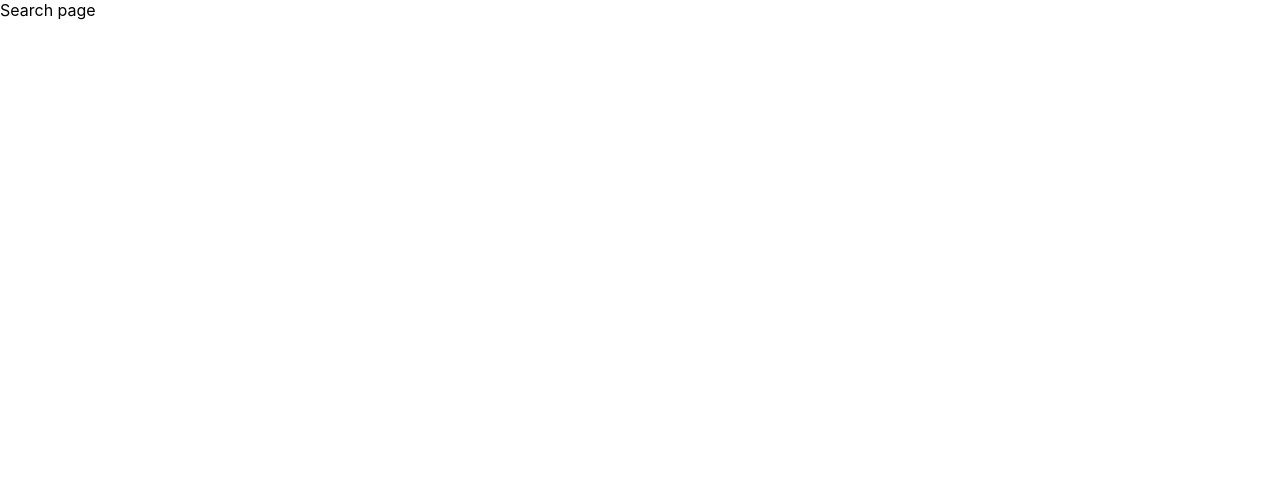
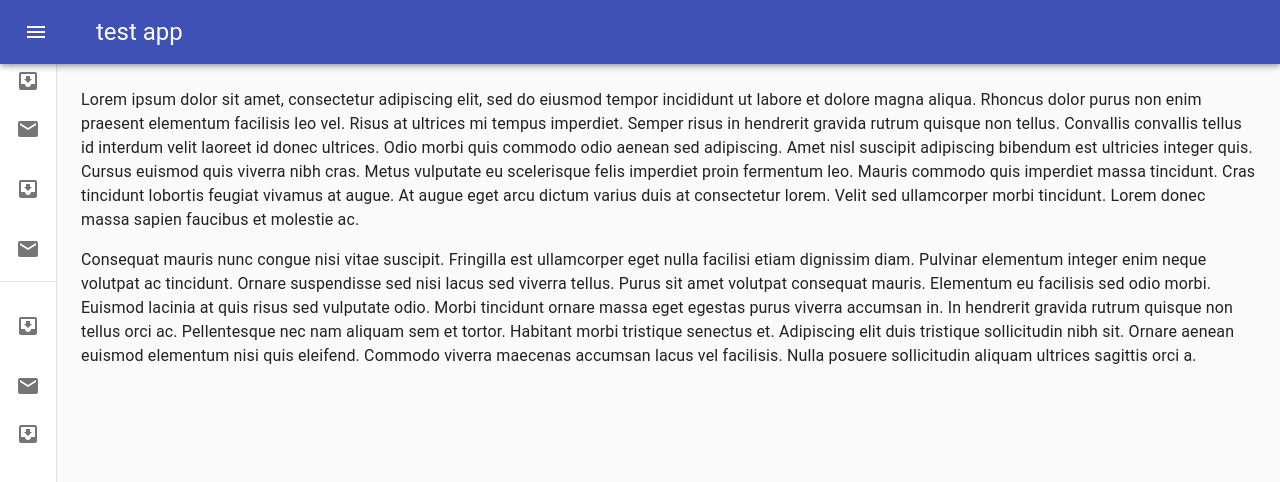
Before and after one commit to ochi-tama/react-test, a React (Create React App) app: page / in a window 1280 px wide. Shown: the top 482 px of the page. Built offline with nearby package versions, Linux system fonts and the light colour scheme.

Commit message:
Mini variant drawer をstyled-componentで適用

```diff
--- a/src/App.tsx
+++ b/src/App.tsx
@@ -1,18 +1,23 @@
 import React from 'react'
 import { Route, Switch } from 'react-router-dom'
+import styled from 'styled-components'
 import Login from './pages/Login/Login'
 import Search from './pages/Search/Search'
 
 function App(): JSX.Element {
   return (
-    <div className="App">
+    <RootDiv>
       <header className="App-header"></header>
       <Switch>
         <Route exact path="/" component={Search} />
         <Route exact path="/login" component={Login} />
       </Switch>
-    </div>
+    </RootDiv>
   )
 }
 
 export default App
+
+const RootDiv = styled.div`
+  display: flex;
+`
--- a/src/index.tsx
+++ b/src/index.tsx
@@ -4,19 +4,23 @@
 import App from './App'
 import reportWebVitals from './reportWebVitals'
 import { BrowserRouter } from 'react-router-dom'
-import { ThemeProvider as MaterialThemeProvider } from '@material-ui/core'
+import {
+  CssBaseline,
+  ThemeProvider as MaterialThemeProvider
+} from '@material-ui/core'
 import { ThemeProvider as StyledThemeProvider } from 'styled-components'
 import theme from './assets/theme'
 
 ReactDOM.render(
   <React.StrictMode>
-    <BrowserRouter>
-      <MaterialThemeProvider theme={theme}>
-        <StyledThemeProvider theme={theme}>
+    <MaterialThemeProvider theme={theme}>
+      <StyledThemeProvider theme={theme}>
+        <BrowserRouter>
+          <CssBaseline />
           <App />
-        </StyledThemeProvider>
-      </MaterialThemeProvider>
-    </BrowserRouter>
+        </BrowserRouter>
+      </StyledThemeProvider>
+    </MaterialThemeProvider>
   </React.StrictMode>,
   document.getElementById('root')
 )
--- a/src/pages/Search/Search.tsx
+++ b/src/pages/Search/Search.tsx
@@ -1,5 +1,213 @@
+/* eslint-disable no-console */
+/* eslint-disable @typescript-eslint/no-unused-vars */
 import React from 'react'
+import clsx from 'clsx'
+import {
+  createStyles,
+  makeStyles,
+  useTheme,
+  Theme
+} from '@material-ui/core/styles'
+import Drawer from '@material-ui/core/Drawer'
+import AppBar from '@material-ui/core/AppBar'
+import Toolbar from '@material-ui/core/Toolbar'
+import List from '@material-ui/core/List'
+import CssBaseline from '@material-ui/core/CssBaseline'
+import Typography from '@material-ui/core/Typography'
+import Divider from '@material-ui/core/Divider'
+import IconButton from '@material-ui/core/IconButton'
+import MenuIcon from '@material-ui/icons/Menu'
+import ChevronLeftIcon from '@material-ui/icons/ChevronLeft'
+import ChevronRightIcon from '@material-ui/icons/ChevronRight'
+import ListItem from '@material-ui/core/ListItem'
+import ListItemIcon from '@material-ui/core/ListItemIcon'
+import ListItemText from '@material-ui/core/ListItemText'
+import InboxIcon from '@material-ui/icons/MoveToInbox'
+import MailIcon from '@material-ui/icons/Mail'
+import styled from 'styled-components'
 
-export default function Search(): JSX.Element {
-  return <div>Search page</div>
+export default function MiniDrawer(): JSX.Element {
+  const theme = useTheme()
+  const [open, setOpen] = React.useState(false)
+
+  const handleDrawerOpen = () => {
+    console.log(open)
+
+    setOpen(true)
+  }
+
+  const handleDrawerClose = () => {
+    setOpen(false)
+  }
+
+  return (
+    <>
+      <FixedAppBar position="fixed" open={open}>
+        <Toolbar>
+          <StyledIconButton open={open} onClick={handleDrawerOpen}>
+            <MenuIcon />
+          </StyledIconButton>
+          <Typography variant="h5" noWrap>
+            test app
+          </Typography>
+        </Toolbar>
+      </FixedAppBar>
+      <SideDrawer open={open} variant="permanent">
+        <div>
+          <IconButton onClick={handleDrawerClose}>
+            <ChevronRightIcon />
+          </IconButton>
+        </div>
+        <Divider />
+        <List>
+          {['Inbox', 'Starred', 'Send email', 'Drafts'].map((text, index) => (
+            <ListItem button key={text}>
+              <ListItemIcon>
+                {index % 2 === 0 ? <InboxIcon /> : <MailIcon />}
+              </ListItemIcon>
+              <ListItemText primary={text} />
+            </ListItem>
+          ))}
+        </List>
+        <Divider />
+        <List>
+          {['All mail', 'Trash', 'Spam'].map((text, index) => (
+            <ListItem button key={text}>
+              <ListItemIcon>
+                {index % 2 === 0 ? <InboxIcon /> : <MailIcon />}
+              </ListItemIcon>
+              <ListItemText primary={text} />
+            </ListItem>
+          ))}
+        </List>
+      </SideDrawer>
+      <MainContent>
+        <SpacerDiv />
+        <Typography paragraph>
+          Lorem ipsum dolor sit amet, consectetur adipiscing elit, sed do
+          eiusmod tempor incididunt ut labore et dolore magna aliqua. Rhoncus
+          dolor purus non enim praesent elementum facilisis leo vel. Risus at
+          ultrices mi tempus imperdiet. Semper risus in hendrerit gravida rutrum
+          quisque non tellus. Convallis convallis tellus id interdum velit
+          laoreet id donec ultrices. Odio morbi quis commodo odio aenean sed
+          adipiscing. Amet nisl suscipit adipiscing bibendum est ultricies
+          integer quis. Cursus euismod quis viverra nibh cras. Metus vulputate
+          eu scelerisque felis imperdiet proin fermentum leo. Mauris commodo
+          quis imperdiet massa tincidunt. Cras tincidunt lobortis feugiat
+          vivamus at augue. At augue eget arcu dictum varius duis at consectetur
+          lorem. Velit sed ullamcorper morbi tincidunt. Lorem donec massa sapien
+          faucibus et molestie ac.
+        </Typography>
+        <Typography paragraph>
+          Consequat mauris nunc congue nisi vitae suscipit. Fringilla est
+          ullamcorper eget nulla facilisi etiam dignissim diam. Pulvinar
+          elementum integer enim neque volutpat ac tincidunt. Ornare suspendisse
+          sed nisi lacus sed viverra tellus. Purus sit amet volutpat consequat
+          mauris. Elementum eu facilisis sed odio morbi. Euismod lacinia at quis
+          risus sed vulputate odio. Morbi tincidunt ornare massa eget egestas
+          purus viverra accumsan in. In hendrerit gravida rutrum quisque non
+          tellus orci ac. Pellentesque nec nam aliquam sem et tortor. Habitant
+          morbi tristique senectus et. Adipiscing elit duis tristique
+          sollicitudin nibh sit. Ornare aenean euismod elementum nisi quis
+          eleifend. Commodo viverra maecenas accumsan lacus vel facilisis. Nulla
+          posuere sollicitudin aliquam ultrices sagittis orci a.
+        </Typography>
+      </MainContent>
+    </>
+  )
 }
+
+const drawerWidth = 240
+
+const SpacerDiv = styled.div`
+  offset: ${(props) => props.theme.mixins.toolbar};
+`
+
+const SideDrawer = styled(Drawer)`
+  flex-shrink: 0;
+  white-space: 'nowrap';
+  width: ${(props) =>
+    props.open ? drawerWidth : props.theme.spacing(7) + 1}px;
+  transition: ${(props) =>
+    props.open
+      ? props.theme.transitions.create('width', {
+          easing: props.theme.transitions.easing.sharp,
+          duration: props.theme.transitions.duration.enteringScreen
+        })
+      : props.theme.transitions.create('width', {
+          easing: props.theme.transitions.easing.sharp,
+          duration: props.theme.transitions.duration.leavingScreen
+        })};
+  overflow-x: ${(props) => !props.open && 'hidden'};
+  ${(props) => props.theme.breakpoints.up('sm')} {
+    width: theme.spacing(9) + 1;
+  }
+
+  .MuiDrawer-root {
+    width: ${(props) =>
+      props.open ? drawerWidth : props.theme.spacing(7) + 1}px;
+    transition: ${(props) =>
+      props.open
+        ? props.theme.transitions.create('width', {
+            easing: props.theme.transitions.easing.sharp,
+            duration: props.theme.transitions.duration.enteringScreen
+          })
+        : props.theme.transitions.create('width', {
+            easing: props.theme.transitions.easing.sharp,
+            duration: props.theme.transitions.duration.leavingScreen
+          })};
+    overflow-x: ${(props) => !props.open && 'hidden'};
+    ${(props) => props.theme.breakpoints.up('sm')} {
+      width: theme.spacing(9) + 1;
+    }
+  }
+
+  .MuiDrawer-paper {
+    width: ${(props) =>
+      props.open ? drawerWidth : props.theme.spacing(7) + 1}px;
+    transition: ${(props) =>
+      props.open
+        ? props.theme.transitions.create('width', {
+            easing: props.theme.transitions.easing.sharp,
+            duration: props.theme.transitions.duration.enteringScreen
+          })
+        : props.theme.transitions.create('width', {
+            easing: props.theme.transitions.easing.sharp,
+            duration: props.theme.transitions.duration.leavingScreen
+          })};
+    overflow-x: 'hidden';
+    ${(props) => props.theme.breakpoints.up('sm')} {
+      width: theme.spacing(9) + 1;
+    }
+  }
+`
+
+const MainContent = styled.main`
+  flex-grow: 1;
+  padding: ${(props) => props.theme.spacing(3)}px;
+`
+
+const FixedAppBar = styled(AppBar)<{ open?: boolean }>`
+  z-index: ${(props) => props.theme.zIndex.drawer + 1};
+  transition: ${(props) =>
+    props.theme.transitions.create(['width', 'margin'], {
+      easing: props.theme.transitions.easing.sharp,
+      duration: props.theme.transitions.duration.leavingScreen
+    })};
+  ${(props) =>
+    props.open &&
+    `
+      width: calc(100% - ${drawerWidth}px);
+      transition: theme.transitions.create(['width', 'margin'], {
+        easing: theme.transitions.easing.sharp,
+        duration: theme.transitions.duration.enteringScreen,
+      }),
+  `}
+`
+
+const StyledIconButton = styled(({ open: boolean, ...rest }) => (
+  <IconButton color="inherit" aria-label="open drawer" edge="start" {...rest} />
+))`
+  margin-right: 36px;
+  display: ${(props) => (props.open ? 'none' : 'flex')};
+`
```
